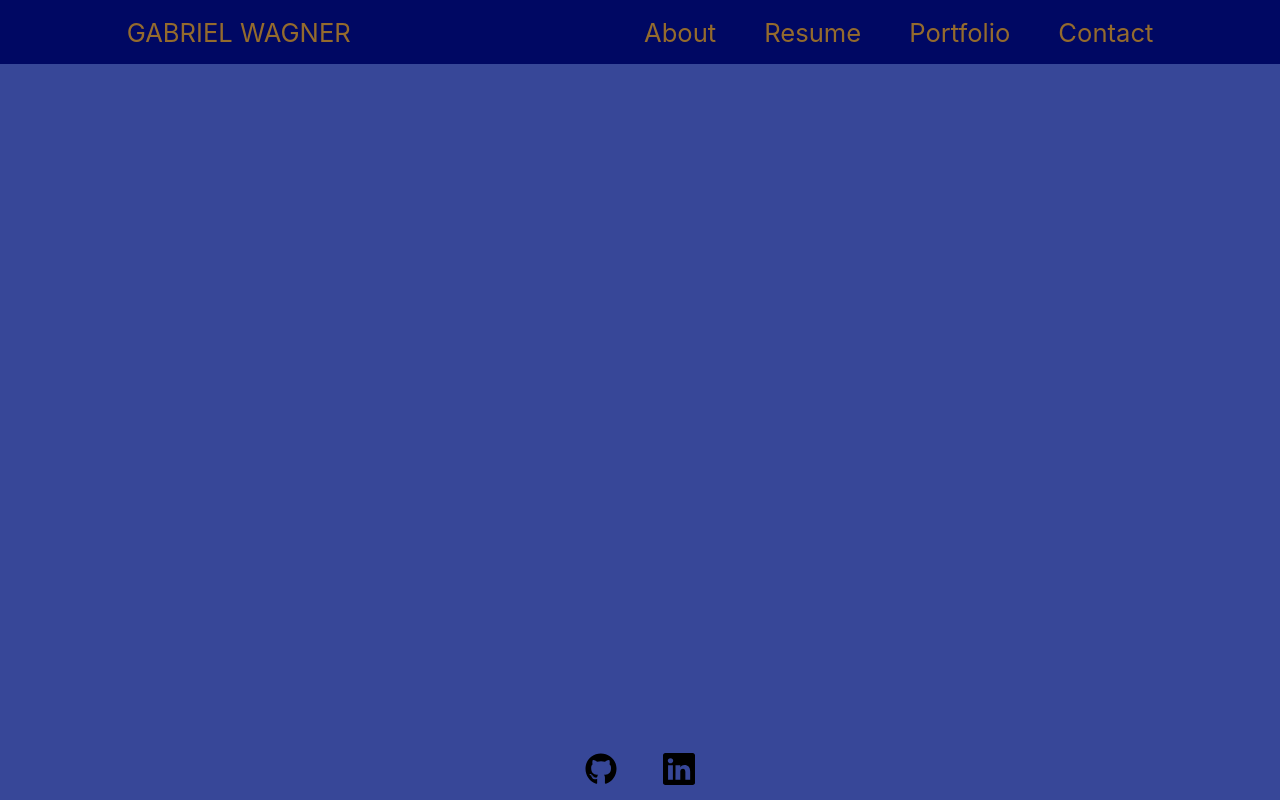
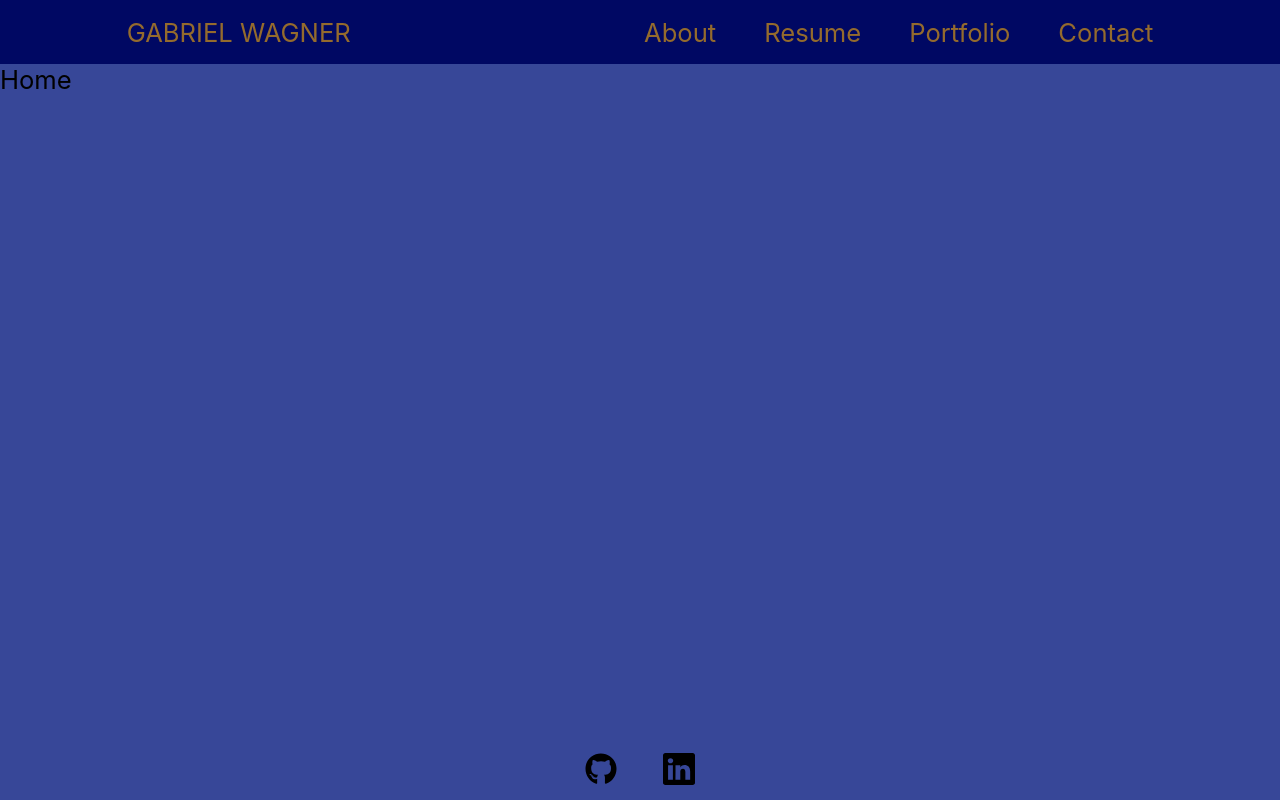
Before and after one commit to wagnergabe/React_Portfolio, a React (Create React App) app: page / in a window 1280 px wide. Built offline with nearby package versions, Linux system fonts and the light colour scheme.

Commit message:
home page included to fix '/' issue

```diff
--- a/package.json
+++ b/package.json
@@ -3,9 +3,12 @@
   "version": "0.1.0",
   "private": true,
   "dependencies": {
+    "@fortawesome/free-brands-svg-icons": "^6.2.0",
+    "@fortawesome/react-fontawesome": "^0.2.0",
     "@testing-library/jest-dom": "^5.16.5",
     "@testing-library/react": "^13.4.0",
     "@testing-library/user-event": "^13.5.0",
+    "animate.css": "^4.1.1",
     "bootstrap": "^5.2.1",
     "gsap-trial": "^3.11.1",
     "mdb-react-ui-kit": "^4.2.0",
@@ -13,6 +16,7 @@
     "react-dom": "^18.2.0",
     "react-icons": "^4.4.0",
     "react-loaders": "^3.0.1",
+    "react-router-dom": "^5.3.3",
     "react-scripts": "5.0.1",
     "sass": "^1.54.9",
     "web-vitals": "^2.1.4"
--- a/src/App.js
+++ b/src/App.js
@@ -1,5 +1,6 @@
 
 import './App.css';
+import Home from './components/Home';
 import Nav from './components/Nav';
 import Footer from './components/Footer';
 import About from './components/About';
@@ -14,6 +15,8 @@ function App() {
       <div>
         <Nav></Nav>
         <Switch>
+          <Route exact path='/' component={ Home } >
+          </Route>
         <Route path = '/about'>
           <About />
         </Route>
--- /dev/null
+++ b/src/components/Home/index.js
@@ -0,0 +1,11 @@
+import React from "react";
+
+const Home = () => {
+    return (
+        <div>
+            <p>Home</p>
+        </div>
+    )
+}
+
+export default Home;
--- a/src/components/Nav/index.js
+++ b/src/components/Nav/index.js
@@ -21,7 +21,7 @@ function Nav() {
         const [activeNav, setActiveNav] = useState('#')
     return(
         <nav className ='nav'>
-            <a href ="/about" className = "brand">
+            <a href ="/" className = "brand">
                 Gabriel Wagner
                 </a>
             <ul className={active}>
--- a/src/components/Portfolio/index.js
+++ b/src/components/Portfolio/index.js
@@ -1,5 +1,6 @@
 import React from "react";
 import Thingswanted from '../../images/things-wanted.png'
+import furpets from '../../images/furPets.png'
 
 const Portfolio = () => {
     return (
@@ -9,6 +10,14 @@ const Portfolio = () => {
             <a href="https://shielded-mountain-23922.herokuapp.com/login">
                 <img src={Thingswanted} />
             </a>
+            <h3>Furever Pets</h3>
+            <a href="https://wagnergabe.github.io/Group-Project-1/">
+                <img src = {furpets} />
+            </a>
+            <h3>Run Buddy</h3>
+            <a href="https://lernantino.github.io/run-buddy/">
+                <img src = {furpets} />
+            </a>
         </div>
     )
 }
```
Also changed, not shown: 2 other files (tests, documents, lock files or other folders).
